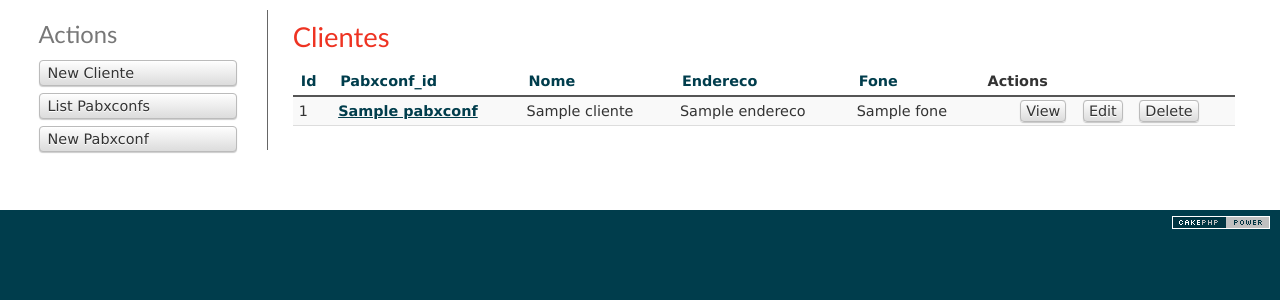
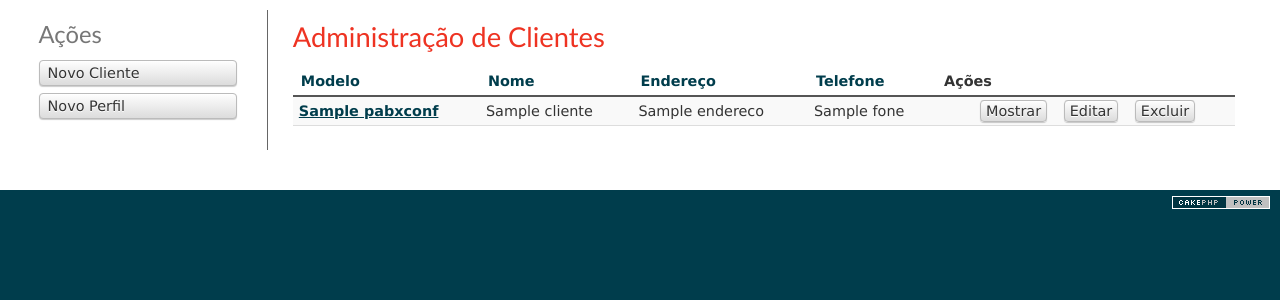
Before and after one commit to luispiva/gerabayface, a CakePHP app: the page made by app/View/Clientes/index.ctp in a window 1280 px wide. Shown: the part 47-347 px from the top of the page. Run offline with PHP 8.4 and a stand-in for CakePHP, Linux system fonts and the light colour scheme; the template is opened without the code that fills it: most values are stand-ins (such as "Sample title", 1, 10 or a date in 2020); data that the repository does not hold is empty; some libraries are stand-ins or nearby versions.

Commit message:
Corrigido Views Clientes

```diff
--- a/app/View/Clientes/index.ctp
+++ b/app/View/Clientes/index.ctp
@@ -1,27 +1,25 @@
 <div class="clientes index">
-	<h2><?php echo __('Clientes'); ?></h2>
+	<h2><?php echo __('Administração de Clientes'); ?></h2>
 	<table cellpadding="0" cellspacing="0">
 	<tr>
-			<th><?php echo $this->Paginator->sort('id'); ?></th>
-			<th><?php echo $this->Paginator->sort('pabxconf_id'); ?></th>
-			<th><?php echo $this->Paginator->sort('nome'); ?></th>
-			<th><?php echo $this->Paginator->sort('endereco'); ?></th>
-			<th><?php echo $this->Paginator->sort('fone'); ?></th>
-			<th class="actions"><?php echo __('Actions'); ?></th>
+			<th><?php echo $this->Paginator->sort('Modelo'); ?></th>
+			<th><?php echo $this->Paginator->sort('Nome'); ?></th>
+			<th><?php echo $this->Paginator->sort('Endereço'); ?></th>
+			<th><?php echo $this->Paginator->sort('Telefone'); ?></th>
+			<th class="actions"><?php echo __('Ações'); ?></th>
 	</tr>
 	<?php foreach ($clientes as $cliente): ?>
 	<tr>
-		<td><?php echo h($cliente['Cliente']['id']); ?>&nbsp;</td>
-		<td>
+				<td>
 			<?php echo $this->Html->link($cliente['Pabxconf']['name'], array('controller' => 'pabxconfs', 'action' => 'view', $cliente['Pabxconf']['id'])); ?>
 		</td>
 		<td><?php echo h($cliente['Cliente']['nome']); ?>&nbsp;</td>
 		<td><?php echo h($cliente['Cliente']['endereco']); ?>&nbsp;</td>
 		<td><?php echo h($cliente['Cliente']['fone']); ?>&nbsp;</td>
 		<td class="actions">
-			<?php echo $this->Html->link(__('View'), array('action' => 'view', $cliente['Cliente']['id'])); ?>
-			<?php echo $this->Html->link(__('Edit'), array('action' => 'edit', $cliente['Cliente']['id'])); ?>
-			<?php echo $this->Form->postLink(__('Delete'), array('action' => 'delete', $cliente['Cliente']['id']), array(), __('Are you sure you want to delete # %s?', $cliente['Cliente']['id'])); ?>
+			<?php echo $this->Html->link(__('Mostrar'), array('action' => 'view', $cliente['Cliente']['id'])); ?>
+			<?php echo $this->Html->link(__('Editar'), array('action' => 'edit', $cliente['Cliente']['id'])); ?>
+			<?php echo $this->Form->postLink(__('Excluir'), array('action' => 'delete', $cliente['Cliente']['id']), array(), __('Deseja excluir # %s?', $cliente['Cliente']['id'])); ?>
 		</td>
 	</tr>
 <?php endforeach; ?>
@@ -29,22 +27,23 @@
 	<p>
 	<?php
 	echo $this->Paginator->counter(array(
-	'format' => __('Page {:page} of {:pages}, showing {:current} records out of {:count} total, starting on record {:start}, ending on {:end}')
+	'format' => __('Página {:page} de {:pages}, mostrando {:current} registro de um total de {:count} total, começando do registro {:start}, terminando em {:end}')
 	));
 	?>	</p>
 	<div class="paging">
 	<?php
-		echo $this->Paginator->prev('< ' . __('previous'), array(), null, array('class' => 'prev disabled'));
+		echo $this->Paginator->prev('< ' . __('Anterior'), array(), null, array('class' => 'prev disabled'));
 		echo $this->Paginator->numbers(array('separator' => ''));
-		echo $this->Paginator->next(__('next') . ' >', array(), null, array('class' => 'next disabled'));
+		echo $this->Paginator->next(__('Próximo') . ' >', array(), null, array('class' => 'next disabled'));
 	?>
 	</div>
 </div>
 <div class="actions">
-	<h3><?php echo __('Actions'); ?></h3>
+	<h3><?php echo __('Ações'); ?></h3>
 	<ul>
-		<li><?php echo $this->Html->link(__('New Cliente'), array('action' => 'add')); ?></li>
-		<li><?php echo $this->Html->link(__('List Pabxconfs'), array('controller' => 'pabxconfs', 'action' => 'index')); ?> </li>
-		<li><?php echo $this->Html->link(__('New Pabxconf'), array('controller' => 'pabxconfs', 'action' => 'add')); ?> </li>
+
+		<li><?php echo $this->Html->link(__('Novo Cliente'), array('action' => 'add')); ?></li>
+                <li><?php echo $this->Html->link(__('Novo Perfil'), array('controller' => 'pabxdados', 'action' => 'add')); ?> </li>
+
 	</ul>
 </div>
```
Also changed, not shown: app/View/Clientes/add.ctp (+4 -3 lines), app/View/Clientes/edit.ctp (+8 -9 lines), app/View/Clientes/view.ctp (+21 -18 lines).
